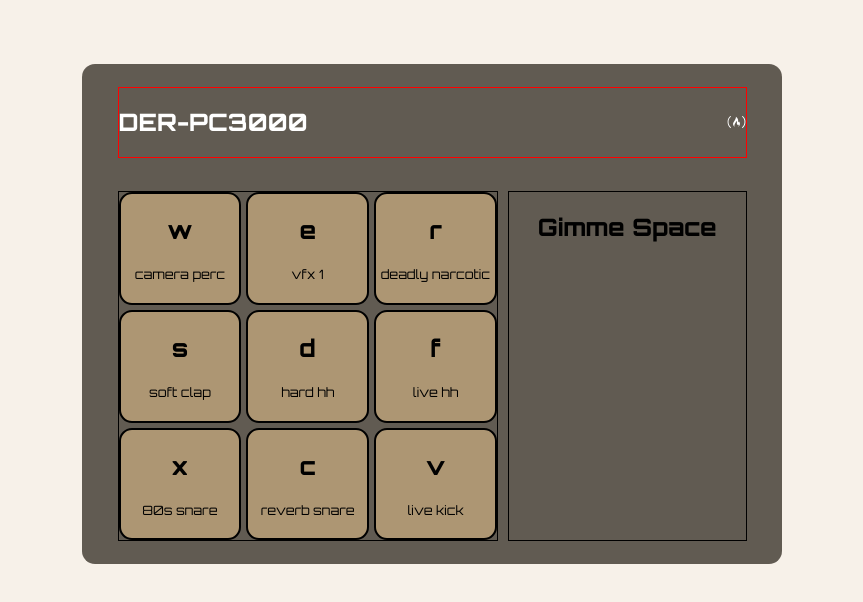
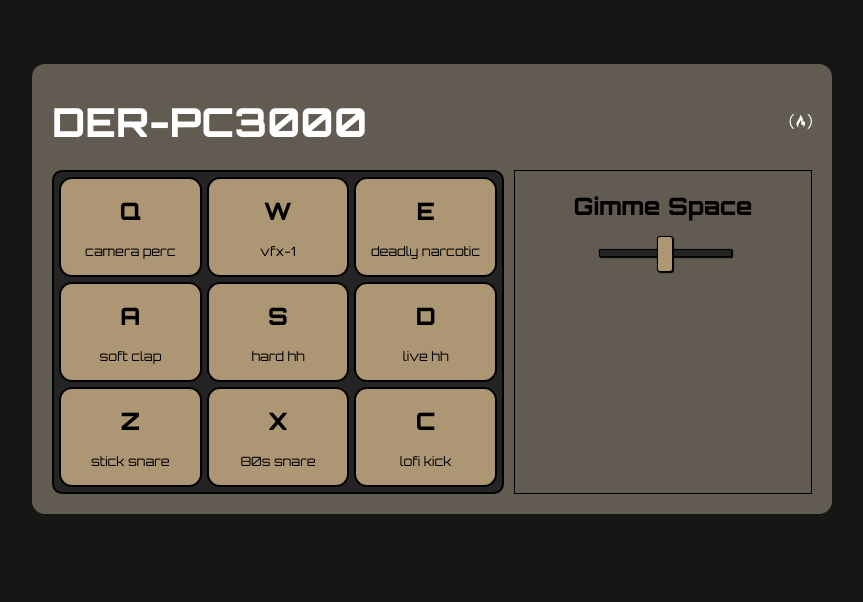
Before and after one commit to seantokuzo/DER-PC3000, a React (Create React App) app: page / in a window 1280 px wide. Shown: the top 602 px of the page, without its empty margins (208-1071 px from the left). Built offline with nearby package versions, Linux system fonts and the light colour scheme.

Commit message:
Everything

```diff
--- a/src/App.js
+++ b/src/App.js
@@ -1,71 +1,90 @@
-import React, { useState } from "react"
+import React, { useEffect, useState } from "react"
 import DrumPads from './components/DrumPads'
 import Controls from './components/Controls'
 import sounds from "./audio/sounds.js"
 
 function App() {
-  const soundTypes = Object.keys(sounds)
+  const soundTypes = sounds.map(obj => obj.type)
   console.log(soundTypes)
   console.log(soundTypes.length)
 
-  const [currentBank, setCurrentBank] = useState([
+  const [myPads, setmyPads] = useState([
     {
-      key: 'w',
-      sample: `${sounds.percs[0]}`,
-      src: `./audio/percs/${sounds.percs[0]}.wav`
+      key: 'Q',
+      code: 'KeyQ',
+      type: sounds[4].type,
+      sample: sounds[4].samples[0].name,
+      src: sounds[4].samples[0].src
     },
     {
-      key: 'e',
-      sample: `${sounds.vfx[0]}`,
-      src: `./audio/vfx/${sounds.vfx[0]}.wav`
+      key: 'W',
+      code: 'KeyW',
+      type: sounds[8].type,
+      sample: sounds[8].samples[0].name,
+      src: sounds[8].samples[0].src
     },
     {
-      key: 'r',
-      sample: `${sounds.fun[0]}`,
-      src: `./audio/fun/${sounds.fun[0]}.wav`
+      key: 'E',
+      code: 'KeyE',
+      type: sounds[1].type,
+      sample: sounds[1].samples[0].name,
+      src: sounds[1].samples[0].src
     },
     {
-      key: 's',
-      sample: `${sounds.claps[0]}`,
-      src: `./audio/claps/${sounds.claps[0]}.wav`
+      key: 'A',
+      code: 'KeyA',
+      type: sounds[0].type,
+      sample: sounds[0].samples[0].name,
+      src: sounds[0].samples[0].src
     },
     {
-      key: 'd',
-      sample: `${sounds.hats[0]}`,
-      src: `./audio/hats/${sounds.hats[0]}.wav`
+      key: 'S',
+      code: 'KeyS',
+      type: sounds[2].type,
+      sample: sounds[2].samples[0].name,
+      src: sounds[2].samples[0].src
     },
     {
-      key: 'f',
-      sample: `${sounds.hats[1]}`,
-      src: `./audio/hats/${sounds.hats[1]}.wav`
+      key: 'D',
+      code: 'KeyD',
+      type: sounds[2].type,
+      sample: sounds[2].samples[1].name,
+      src: sounds[2].samples[1].src
     },
     {
-      key: 'x',
-      sample: `${sounds.snares[0]}`,
-      src: `./audio/snares/${sounds.snares[0]}.wav`
+      key: 'Z',
+      code: 'KeyZ',
+      type: sounds[5].type,
+      sample: sounds[5].samples[3].name,
+      src: sounds[5].samples[3].src
     },
     {
-      key: 'c',
-      sample: `${sounds.snares[1]}`,
-      src: `./audio/snares/${sounds.snares[1]}.wav`
+      key: 'X',
+      code: 'KeyX',
+      type: sounds[5].type,
+      sample: sounds[5].samples[0].name,
+      src: sounds[5].samples[0].src
     },
     {
-      key: 'v',
-      sample: `${sounds.kicks[0]}`,
-      src: `./audio/kicks/${sounds.kicks[0]}.wav`
+      key: 'C',
+      code: 'KeyC',
+      type: sounds[3].type,
+      sample: sounds[3].samples[1].name,
+      src: sounds[3].samples[1].src
     }
   ])
 
-
   return (
-    <div id="drum-machine">
-      <div className="drum-machine-top">
-        <h2>DER-PC3000</h2>
-        <i className="fa-brands fa-free-code-camp"></i>
+    <main>
+      <div id="drum-machine">
+        <div className="drum-machine-top" id="display">
+          <h2 id="dm-name">DER-PC3000</h2>
+          <i className="fa-brands fa-free-code-camp"></i>
+        </div>
+        <DrumPads myPads={myPads} />
+        <Controls />
       </div>
-      <DrumPads currentBank={currentBank} />
-      <Controls />
-    </div>
+    </main>
   )
 }
 
--- a/src/audio/sounds.js
+++ b/src/audio/sounds.js
@@ -1,62 +1,89 @@
-const sounds = {
-    claps: [
-        'soft-clap',
-        'tape-clap',
-        'trap-clap'
-    ],
-    fun: [
-        'deadly-narcotic',
-        'look-at-his-face',
-        'okay',
-        'what-did-it-say',
-        'where-gun'
-    ],
-    hats: [
-        'hard-hh',
-        'live-hh',
-        'lofi-hh',
-        'low-hh',
-        'lowkey-hh-loop',
-        'upbeat-hh-loop'
-    ],
-    kicks: [
-        'live-kick',
-        'lofi-kick',
-        'sub-kick'
-    ],
-    percs: [
-        'camera-perc',
-        'hand-drum-perc'
-    ],
-    snares: [
-        '80s-snare',
-        'reverb-snare',
-        'rim-snare',
-        'stick-snare',
-        'tight-snare'
-    ],
-    toms: [
-        'floor-tom',
-        'rack-tom'
-    ],
-    tracks: [
-        'dreamy-guitar',
-        'funky-guitar',
-        'lofi-guitar',
-        'piano-vibes',
-        'vintage-piano'
-    ],
-    vfx: [
-        'vfx-1',
-        'vfx-2',
-        'vfx-3',
-        'vfx-4',
-        'vfx-5',
-        'vfx-6',
-        'vfx-7',
-        'vfx-8',
-        'vfx-9',
-    ]
-}
+const sounds = [
+    {
+        type: 'claps',
+        samples: [
+            { name: 'soft clap', src: "https://docs.google.com/uc?export=download&id=19VPECx83SCKkztp7_A3T7nqEhGgjWlGl" },
+            { name: 'tape clap', src: "https://docs.google.com/uc?export=download&id=13JUZRRy5500ZTBOb34kHMgfUvvfPK32c" },
+            { name: 'trap clap', src: "https://docs.google.com/uc?export=download&id=1d1lsnmPb85SWkcievHbCfiTsFtcxvMdb" }
+        ]
+    },
+    {
+        type: 'fun',
+        samples: [
+            { name: 'deadly narcotic', src: "https://docs.google.com/uc?export=download&id=1wEBUKeEjfYGB8xtIi--jlkI6cz25dy9a"},
+            { name: 'look at his face', src: "https://docs.google.com/uc?export=download&id=1BbIKrLk7fr_ugfBpjoVxsD3CzDdU1jQg"},
+            { name: 'okay', src: "https://docs.google.com/uc?export=download&id=1v6Z2bzKhkwX6-ilIshwZ0gm3WHJ8Bx3C"},
+            { name: 'what did it say', src: "https://docs.google.com/uc?export=download&id=1q0Jp-Ge25nzgVOG35EbkGEIfI9GcwfMG"},
+            { name: 'where gun', src: "https://docs.google.com/uc?export=download&id=1pCrwDhUyqNl6UsswTSCPKzfDiaTghv7x"}
+        ]
+    },
+    {
+        type: 'hats',
+        samples: [
+            { name: 'hard hh', src: "https://docs.google.com/uc?export=download&id=1dVHwgrm88l8-0o35tUhEh8rqmUafHsyV"},
+            { name: 'live hh', src: "https://docs.google.com/uc?export=download&id=18pnveOflLa-Dhddw-oTNdHNaEzTM7soX"},
+            { name: 'lofi hh', src: "https://docs.google.com/uc?export=download&id=1bN2ROfDngGofClG0fBySGg1nKFo3R3Sc"},
+            { name: 'low hh', src: "https://docs.google.com/uc?export=download&id=1Snj6PeT5v5qlPunsp1ORizOYLOZEs7JD"},
+            { name: 'lowkey hh loop', src: "https://docs.google.com/uc?export=download&id=1_Q9eqlBUUkqeiigLk2QgiR4D-pxUxZLo"},
+            { name: 'upbeat hh loop', src: "https://docs.google.com/uc?export=download&id=1Deey1OJVaA8Moe8mG3AbASMO91u4iLpC"}
+        ]
+    },
+    {
+        type: 'kicks',
+        samples: [
+            { name: 'live kick', src: "https://docs.google.com/uc?export=download&id=1vnBM0AMmuTiPwPJsl4iuGyAeQNvlkAqc"},
+            { name: 'lofi kick', src: "https://docs.google.com/uc?export=download&id=1YY_baXecbuKqvuFDWfxwFmgKSNUt0zB8"},
+            { name: 'sub kick', src: "https://docs.google.com/uc?export=download&id=1Ww5-8yxVonE5KlUl10mET5pCfUOorhhn"}
+        ]
+    },
+    {
+        type: 'percs',
+        samples: [
+            { name: 'camera perc', src: "https://docs.google.com/uc?export=download&id=11mJgXPzWoIeofgBYVD2LpTOod8fPjORU"},
+            { name: 'hand drum perc', src: "https://docs.google.com/uc?export=download&id=1aTZXxtLqS2cf69EH_EChbUYGaFDNHRqt"}
+        ]
+    },
+    {
+        type: 'snares',
+        samples: [
+            { name: '80s snare', src: "https://docs.google.com/uc?export=download&id=1E9aRBQvRIBt1fvBJnlUONOdIhl5t62P1"},
+            { name: 'reverb snare', src: "https://docs.google.com/uc?export=download&id=1LaJ_cuqPRBBCSb__lambObh0oa6a7YXw"},
+            { name: 'rim snare', src: "https://docs.google.com/uc?export=download&id=10FDLyAvaEHzrrQ94STUjnvr8fM_1XD-3"},
+            { name: 'stick snare', src: "https://docs.google.com/uc?export=download&id=1jD6NztdxCgO-2eA4ZsxIQauqcIaxAp39"},
+            { name: 'tight snare', src: "https://docs.google.com/uc?export=download&id=1hbA11fMocCfyNCp8kK8po-oCQdfRjLVq"}
+        ]
+    },
+    {
+        type: 'toms',
+        samples: [
+            { name: 'floor tom', src: "https://docs.google.com/uc?export=download&id=1-fVmzv63qaGGhrlEy9XFA-Ov0XxnazPP"},
+            { name: 'rack tom', src: "https://docs.google.com/uc?export=download&id=15B2vwjkOnTNGGu9IFIrFavV13nGK3nQ1"}
+        ]
+    },
+    {
+        type: 'tracks',
+        samples: [
+            { name: 'dreamy guitar', src: "https://docs.google.com/uc?export=download&id=1sXiMwSk7oOXF_7IjPbVy-TCrrQnOzjo8"},
+            { name: 'funky guitar', src: "https://docs.google.com/uc?export=download&id=1PZVkORrxs5MawiZo1ZjRMb20FYffrhO0"},
+            { name: 'lofi guitar', src: "https://docs.google.com/uc?export=download&id=1Fk9NdNFG5BYs6JKlr3kvv9Co64Ylg5HP"},
+            { name: 'piano vibes', src: "https://docs.google.com/uc?export=download&id=1gBRjYpYXT6MTA4pYI0vGVFKUdxTbqIof"},
+            { name: 'vintage piano', src: "https://docs.google.com/uc?export=download&id=1G5G-UdPzPl6xBTxbhUGx7H7cl8h_ISV0"}
+        ]
+    },
+    {
+        type: 'vfx',
+        samples: [
+            { name: 'vfx-1', src: "https://docs.google.com/uc?export=download&id=1PLNASfudRaf9vubQFOAHXZnvRBZzr-RG"},
+            { name: 'vfx-2', src: "https://docs.google.com/uc?export=download&id=1JR0MvrbvIRTOOSjpe0gsqmdmRxN83Gbf"},
+            { name: 'vfx-3', src: "https://docs.google.com/uc?export=download&id=1StwQ5iBLH0o5C7EhvCfGb3y7aBVjQ3fg"},
+            { name: 'vfx-4', src: "https://docs.google.com/uc?export=download&id=1WtCqATlepPyZ0X_wFZZNgrDaBhp6aO26"},
+            { name: 'vfx-5', src: "https://docs.google.com/uc?export=download&id=1zyMicI1z2xOuvz4njVvBLkJu-gE0ng51"},
+            { name: 'vfx-6', src: "https://docs.google.com/uc?export=download&id=1gesNgsymx1XpGCBlxnyJ11LLd2m9wdHI"},
+            { name: 'vfx-7', src: "https://docs.google.com/uc?export=download&id=1svbh-Z9KcDc5iKNEnr_zRRNY6Pj0zL8A"},
+            { name: 'vfx-8', src: "https://docs.google.com/uc?export=download&id=1_BsB9Kn_sh_W5PGHX2DhgZGBj6hOFtyA"},
+            { name: 'vfx-9', src: "https://docs.google.com/uc?export=download&id=1xoYWSvqS3HZ034ZxHvCq9UgKltjzIcgm"}
+        ]
+    }
+]
 
 export default sounds
--- a/src/components/Controls.js
+++ b/src/components/Controls.js
@@ -1,11 +1,22 @@
 import React from "react"
-
 
 export default function Controls() {
 
     return (
         <div className="controls-div">
             <h2>Gimme Space</h2>
+            <div className='volume-slider'>
+                <input
+                    max='1'
+                    min='0'
+                    // onChange={this.adjustVolume}
+                    step='0.01'
+                    type='range'
+                    placeholder="25%"
+                    // value='50%'
+                    id="volume"
+                />
+            </div>
         </div>
     )
 }
--- a/src/components/DrumPads.js
+++ b/src/components/DrumPads.js
@@ -1,18 +1,44 @@
-import React from "react"
+import React, { useEffect } from "react"
 import Pad from "./Pad"
-import {nanoid} from 'nanoid'
+import { nanoid } from 'nanoid'
 
 export default function DrumPads(props) {
-    const myRegex = /[-]/
-    const currentSampleNames = props.currentBank.map(obj => obj.sample.replace(myRegex, ' '))
 
-    const padsLayout = props.currentBank.map((obj, ind) => (
+    useEffect(() => {
+        document.addEventListener('keydown', handleKeys)
+    }, [])
+
+    function handleKeys(e) {
+        console.log(e)
+        const triggerPad = (code) => {
+            const pad = document.getElementById(`sample-${code}`)
+            console.log("flash")
+        }
+        if (props.myPads.some(obj => obj.code === e.code)) {
+            const sample = document.getElementById(`sample-${e.code}`)
+            sample.currentTime = 0
+            sample.play()
+            triggerPad(e.code)
+        }
+    }
+
+    function triggerSample(e) {
+        console.log("hear me?")
+        console.log(`sample-${e.target.innerText}`)
+        const sample = document.getElementById(`sample-Key${e.target.innerText.toUpperCase()}`)
+        sample.currentTime = 0
+        sample.play()
+    }
+
+    const padsLayout = props.myPads.map((obj, ind) => (
         <Pad
             key={nanoid()}
             padNumber={ind + 1}
             source={obj.src}
             letter={obj.key}
-            sampleName={currentSampleNames[ind]}
+            code={obj.code}
+            sampleName={obj.sample}
+            triggerSample={triggerSample}
         />
     ))
 
--- a/src/components/Pad.js
+++ b/src/components/Pad.js
@@ -1,12 +1,18 @@
 import React from "react"
+let num = 0
 
 
 export default function Pad(props) {
 
     return (
-        <div className="pad" id={`pad-${props.padNumber}`}>
+        <div className="drum-pad" id={`${props.sampleName}`} onClick={(event) => props.triggerSample(event)}>
             <h2 className="pad-letter">{props.letter}</h2>
             <p className="pad-sample-name">{props.sampleName}</p>
+            <audio
+                className="sample"
+                id={`sample-${props.code}`}
+                src={props.source}
+            />
         </div>
     )
 }
--- /dev/null
+++ b/src/controls.css
@@ -0,0 +1,121 @@
+.controls-div {
+  grid-row: 2 / 3;
+  grid-column: 4 / 6;
+
+  border: 1px solid black;
+
+  display: flex;
+  flex-direction: column;
+  align-items: center;
+}
+
+input[type=range] {
+  -webkit-appearance: none; /* Hides the slider so that custom slider can be made */
+  width: 100%; /* Specific width is required for Firefox. */
+  background: transparent; /* Otherwise white in Chrome */
+}
+
+input[type=range]::-webkit-slider-thumb {
+  -webkit-appearance: none;
+}
+
+input[type=range]:focus {
+  outline: none; /* Removes the blue border. You should probably do some kind of focus styling for accessibility reasons though. */
+}
+
+input[type=range]::-ms-track {
+  width: 100%;
+  cursor: pointer;
+
+  /* Hides the slider so custom styles can be added */
+  background: transparent;
+  border-color: transparent;
+  color: transparent;
+}
+
+/* Special styling for WebKit/Blink */
+input[type=range]::-webkit-slider-thumb {
+  -webkit-appearance: none;
+  border: 1px solid #000000;
+  height: 36px;
+  width: 16px;
+  border-radius: 3px;
+  background: var(--pad);
+  cursor: pointer;
+  margin-top: -14px; /* You need to specify a margin in Chrome, but in Firefox and IE it is automatic */
+  box-shadow: 1px 1px 1px #000000, 0px 0px 1px #0d0d0d; /* Add cool effects to your sliders! */
+}
+
+/* All the same stuff for Firefox */
+input[type=range]::-moz-range-thumb {
+  box-shadow: 1px 1px 1px #000000, 0px 0px 1px #0d0d0d;
+  border: 1px solid #000000;
+  height: 36px;
+  width: 16px;
+  border-radius: 3px;
+  background: var(--pad);
+  cursor: pointer;
+}
+
+/* All the same stuff for IE */
+input[type=range]::-ms-thumb {
+  box-shadow: 1px 1px 1px #000000, 0px 0px 1px #0d0d0d;
+  border: 1px solid #000000;
+  height: 36px;
+  width: 16px;
+  border-radius: 3px;
+  background: var(--pad);
+  cursor: pointer;
+}
+
+input[type=range]::-webkit-slider-runnable-track {
+  width: 100%;
+  height: 8.4px;
+  cursor: pointer;
+  box-shadow: 1px 1px 1px #000000, 0px 0px 1px #0d0d0d;
+  background: var(--slider-bck);
+  border-radius: 1.3px;
+  border: 0.2px solid #010101;
+}
+
+input[type=range]:focus::-webkit-slider-runnable-track {
+  background: var(--slider-bck);
+}
+
+input[type=range]::-moz-range-track {
+  width: 100%;
+  height: 8.4px;
+  cursor: pointer;
+  box-shadow: 1px 1px 1px #000000, 0px 0px 1px #0d0d0d;
+  background: var(--slider-bck);
+  border-radius: 1.3px;
+  border: 0.2px solid #010101;
+}
+
+input[type=range]::-ms-track {
+  width: 100%;
+  height: 8.4px;
+  cursor: pointer;
+  background: transparent;
+  border-color: transparent;
+  border-width: 16px 0;
+  color: transparent;
+}
+input[type=range]::-ms-fill-lower {
+  background: var(--slider-bck);
+  border: 0.2px solid #010101;
+  border-radius: 2.6px;
+  box-shadow: 1px 1px 1px #000000, 0px 0px 1px #0d0d0d;
+}
+input[type=range]:focus::-ms-fill-lower {
+  background: var(--slider-bck);
+}
+input[type=range]::-ms-fill-upper {
+  background: var(--slider-bck);
+  border: 0.2px solid #010101;
+  border-radius: 2.6px;
+  box-shadow: 1px 1px 1px #000000, 0px 0px 1px #0d0d0d;
+}
+input[type=range]:focus::-ms-fill-upper {
+  background: var(--slider-bck);
+}
--- a/src/index.css
+++ b/src/index.css
@@ -1,6 +1,7 @@
 :root {
-  --background: #f7f1e9;
+  --background: #161615;
   --pad: #ad9673;
+  --slider-bck: #252424;
 }
 
 * {
@@ -14,45 +15,56 @@ body {
 }
 
 #drum-machine {
-  width: 700px;
-  height: 500px;
+  width: 80%;
+  max-width: 800px;
 
   margin: 5% auto;
 
   border-radius: 13px;
   background-color: #615b52;
 
+  padding: 20px;
+
   display: grid;
-  grid-template-columns: repeat(20, 1fr);
-  grid-template-rows: repeat(20, 1fr);
+  grid-template-columns: repeat(5, 1fr);
+  grid-template-rows: 1fr, auto;
   grid-gap: 10px;
 }
 
+#dm-name {
+  font-size: 40px;
+  line-height: 10px;
+}
+
 .drum-machine-top {
-  grid-column: 2 / span 18;
-  grid-row: 2 / 3;
-  border: 1px solid red;
+  grid-column: 1 / -1;
+  grid-row: 1 / 2;
   display: flex;
   justify-content: space-between;
   align-items: center;
-
-  padding: 0 00px;
+  font-size: 20px;
   color: white;
 }
 
 .drum-pads-div {
-  border: 1px solid black;
-  grid-row: 4 / span 16;
-  grid-column: 2 / span 11;
-  gap: 5px;
+  grid-row: 2 / 3;
+  grid-column: 1 / 4;
+
+  background-color: #252424;
+  border: 2px solid black;
+  border-radius: 10px;
+  padding: 5px;
+
   display: grid;
   grid-template-columns: repeat(3, 1fr);
   grid-template-rows: repeat(3, 1fr);
+  gap: 5px;
 }
 
-.pad {
+.drum-pad {
   grid-column: span 1;
   grid-row: span 1;
+  min-height: 100px;
 
   background-color: var(--pad);
 
@@ -64,6 +76,21 @@ body {
   display: grid;
   grid-template-columns: 1fr;
   grid-template-rows: .1fr, 1fr, 1fr, .1fr;
+}
+
+.drum-pad:hover {
+  cursor: pointer;
+}
+
+.drum-pad:active {
+  background-color: #ce5b5b;
+  box-shadow: 0px 0px 20px -5px #ce5b5b;
+  /* box-shadow: inset 5px 5px 10px -3px rgba(0, 0, 0, 0.7); */
+}
+
+.active {
+  background-color: #ce5b5b;
+  box-shadow: 0px 0px 20px -5px #ce5b5b;
 }
 
 .pad-letter {
@@ -79,14 +106,3 @@ body {
 
   font-size: .8em;
 }
-
-.controls-div {
-  grid-column: 13 / span 7;
-  grid-row: 4 / span 16;
-
-  border: 1px solid black;
-
-  display: flex;
-  flex-direction: column;
-  align-items: center;
-}
--- a/src/index.js
+++ b/src/index.js
@@ -1,6 +1,7 @@
 import React from 'react'
 import ReactDOM from 'react-dom'
 import './index.css'
+import './controls.css'
 import App from './App'
 
 
```
Also changed, not shown: 1 other file (tests, documents, lock files or other folders).
